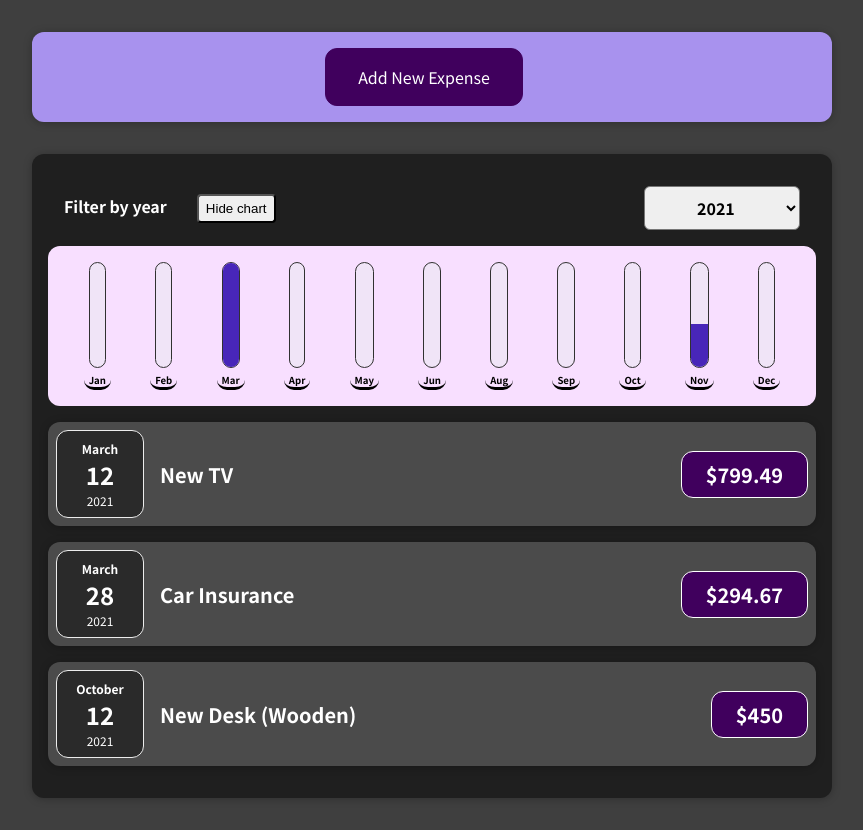
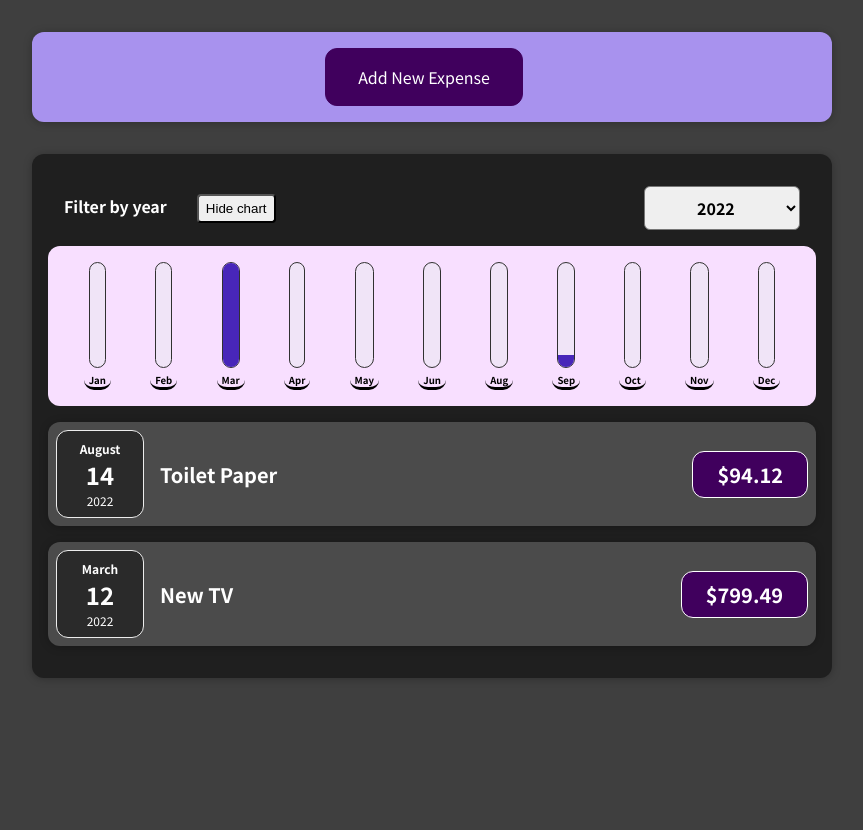
Before and after one commit to prafullepili/reactExpensesTracker, a React (Create React App) app: page / in a window 1280 px wide. Shown: the whole page, without its empty margins (208-1071 px from the left). After the commit the page ends 800 px from the top, so only its background shows below. Built offline with nearby package versions, Linux system fonts and the light colour scheme.

Commit message:
date set to current year in filter

```diff
--- a/src/App.js
+++ b/src/App.js
@@ -6,8 +6,8 @@ import { useState } from 'react';
 
 const App = () => {
   const dummyData = [
-    { id: 'e1', title: 'Toilet Paper', amount: 94.12, date: new Date(2020, 7, 14) },
-    { id: 'e2', title: 'New TV', amount: 799.49, date: new Date(2021, 2, 12) },
+    { id: 'e1', title: 'Toilet Paper', amount: 94.12, date: new Date(2022, 7, 14) },
+    { id: 'e2', title: 'New TV', amount: 799.49, date: new Date(2022, 2, 12) },
     { id: 'e3', title: 'Car Insurance', amount: 294.67, date: new Date(2021, 2, 28) },
     { id: 'e4', title: 'New Desk (Wooden)', amount: 450, date: new Date(2021, 9, 12) },
   ]
--- a/src/components/Expenses/Expenses.js
+++ b/src/components/Expenses/Expenses.js
@@ -8,7 +8,7 @@ import ExpensesChart from './ExpensesChart.js';
 
 
 const Expenses = (props) => {
-    const [filteredYear, setfilteredYear] = useState('2021');
+    const [filteredYear, setfilteredYear] = useState(new Date().getFullYear().toString());
     const [isChartOnOff, setChartOnOff] = useState(true);
 
     const chartOnOffHandler = () => {
```
